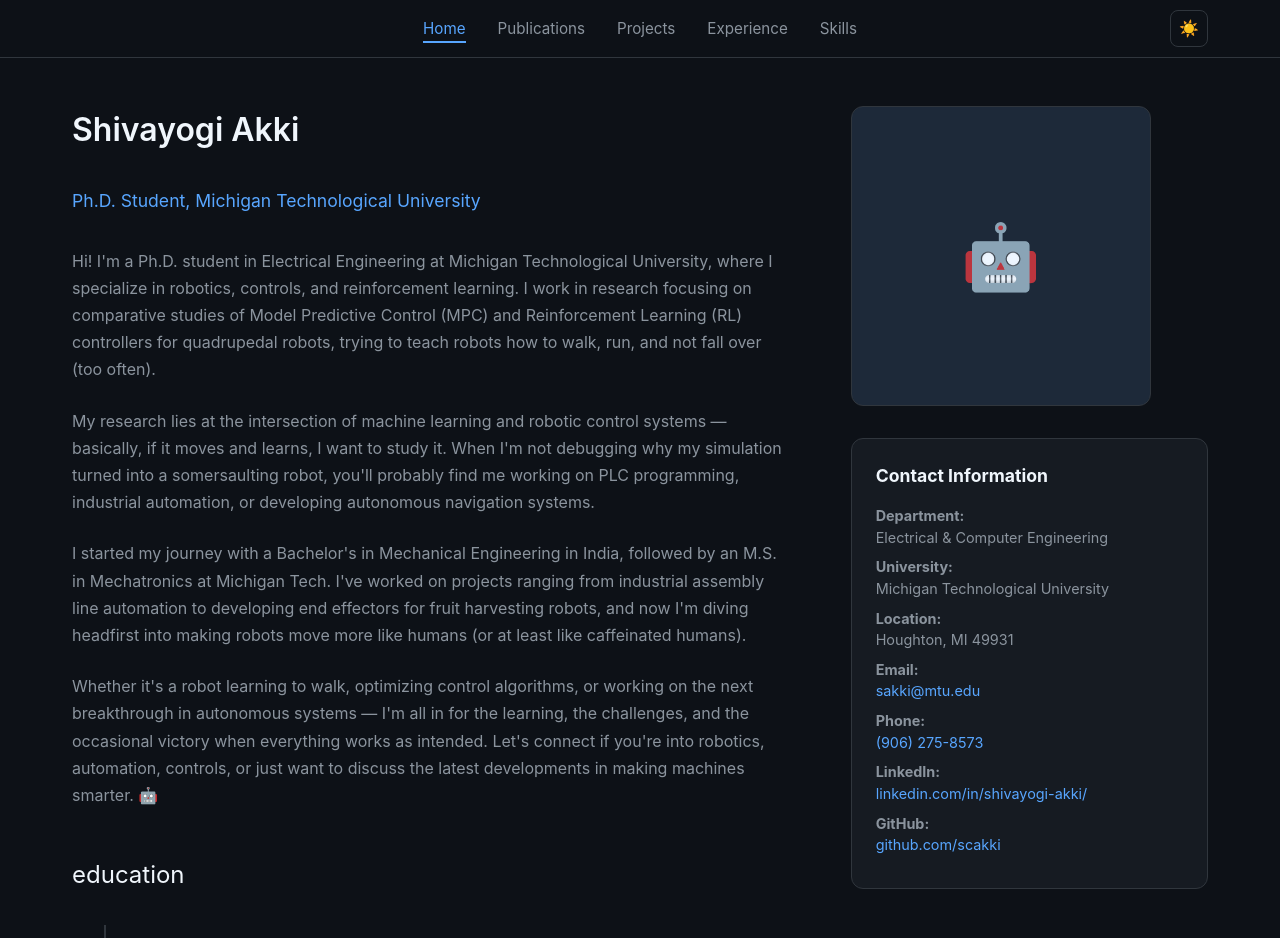
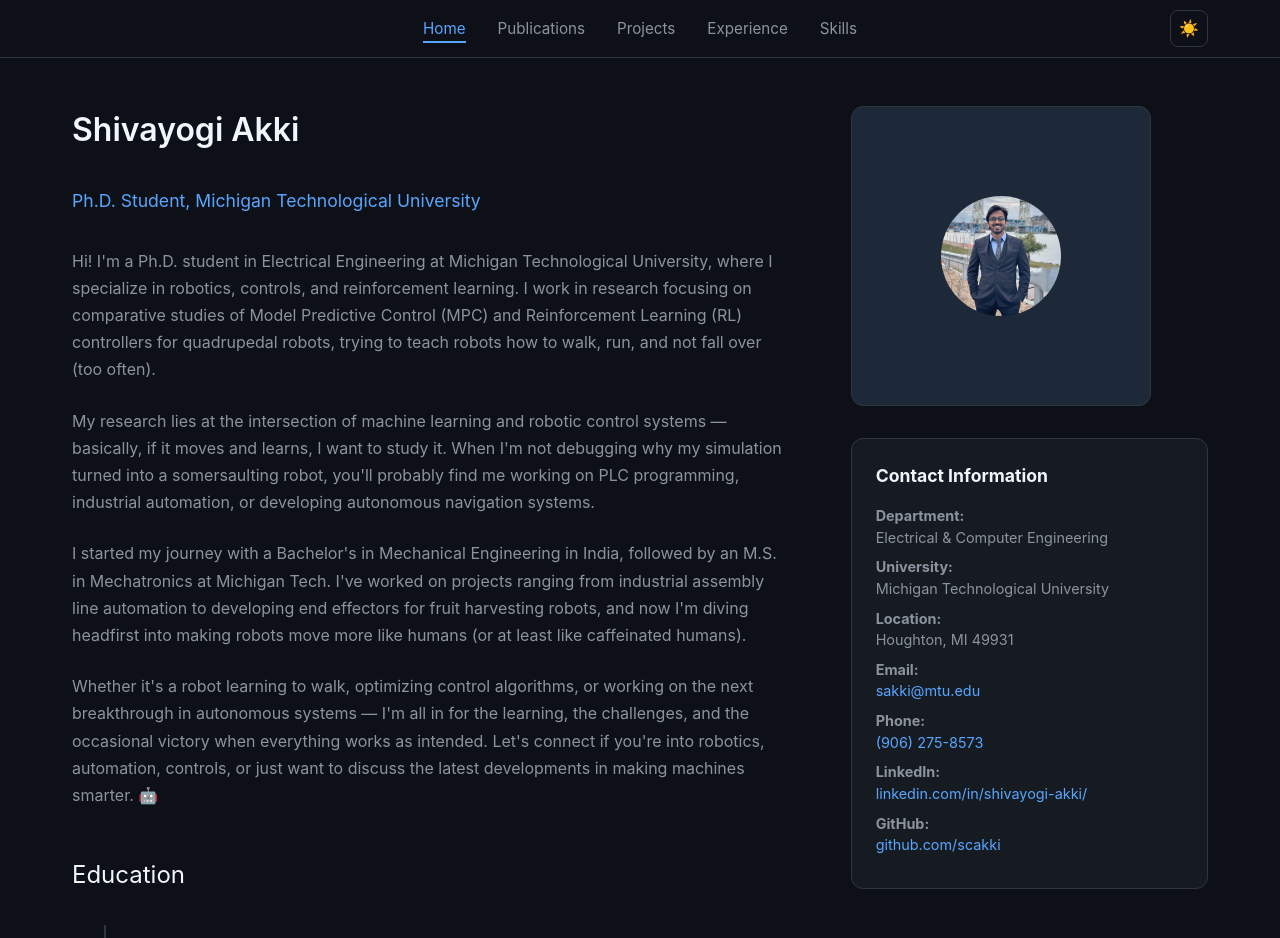
Before and after one commit to scakki/portfolio, a plain HTML site: page index.html in a window 1280 px wide. Shown: the top 938 px of the page. Drawn offline with Linux system fonts and the light colour scheme.

Commit message:
photo and stuff

```diff
--- a/index.html
+++ b/index.html
@@ -39,7 +39,7 @@
                     <p>Whether it's a robot learning to walk, optimizing control algorithms, or working on the next breakthrough in autonomous systems — I'm all in for the learning, the challenges, and the occasional victory when everything works as intended. Let's connect if you're into robotics, automation, controls, or just want to discuss the latest developments in making machines smarter. 🤖</p>
 
                     <div class="timeline-section">
-                        <h2>education</h2>
+                        <h2>Education</h2>
                         <div class="timeline">
                             <div class="timeline-item">
                                 <div class="timeline-marker"></div>
@@ -95,7 +95,9 @@
                 </div>
 
                 <div class="sidebar">
-                    <div class="profile-photo">🤖</div>
+                    <div class="profile-photo">
+                        <img src="img/profile_picture.jpg" alt="Shivayogi Akki" style="width:120px; height:120px; border-radius:50%; object-fit:cover;">
+                    </div>
 
                     <div class="contact-info">
                         <h3>Contact Information</h3>
```
Also changed, not shown: img/profile_picture.jpg (added).
